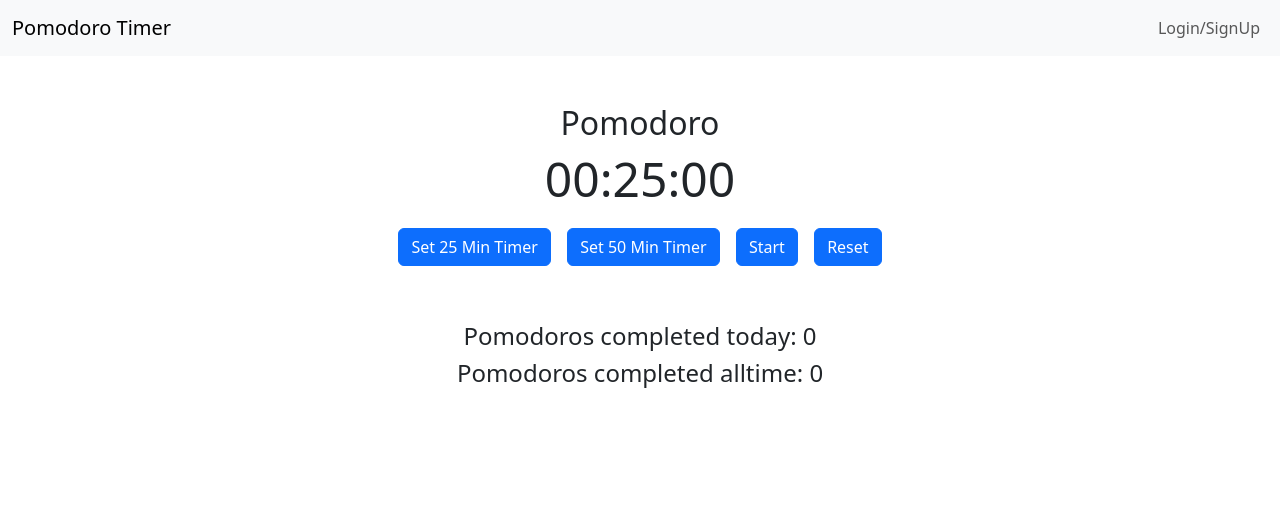
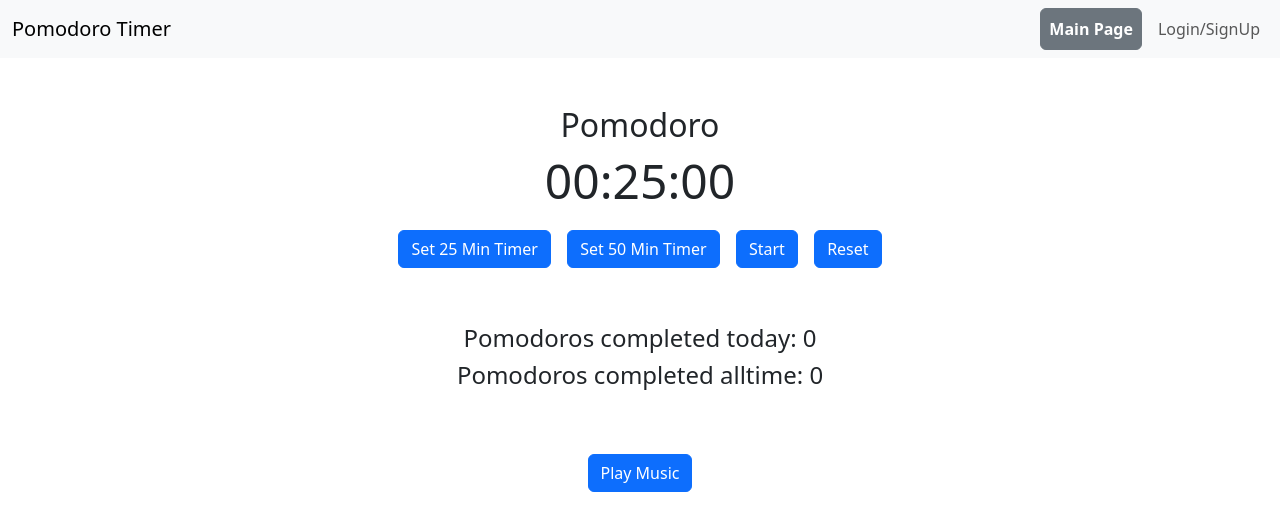
Before and after one commit to TimoH447/master-o-meter, a Django app: page /pomo/ in a window 1280 px wide. Shown: the top 531 px of the page. Run offline with Django 5.2, Linux system fonts and the light colour scheme.

Commit message:
play music button and connecting main page with pomo timer

```diff
--- a/webapp/pomo/templates/pomo/pomodoro.html
+++ b/webapp/pomo/templates/pomo/pomodoro.html
@@ -33,6 +33,7 @@
 
             <div class="collapse navbar-collapse justify-content-end" id="navbarNavAltMarkup">
                 <div class="navbar-nav align-items-center">
+                    <a class="btn btn-secondary p-2 fw-bold me-2" href="{% url 'index' %}">Main Page</a>
                     {% if user.is_authenticated %}
                     <a class="btn btn-primary p-2 fw-bold" href="{% url 'logout' %}">Logout</a>
                     {% else %}
@@ -75,6 +76,13 @@
                     <p class="h4">Pomodoros completed alltime: {{ total_pomos_alltime }}</p>
                 </div>
             </div>
+            <div class="row">
+                <div class="col-lg-12 mt-5 h4 text-center">
+                    <button class="btn btn-primary" onclick="playMusic()">Play Music</button>
+                    <audio id="music" src="/static/pomo/audio/deep-xethrocc.mp3"></audio>
+                </div>
+            </div>
+
         </div>
     </section>
 
--- a/webapp/static/pomo/app.js
+++ b/webapp/static/pomo/app.js
@@ -7,12 +7,25 @@ let mainIsTimerRunning = false;
 let selectedPomodoroCount = 1;  // 1 for 25 min, 2 for 50 min
 
 const audio = new Audio('static/pomo/audio/alarm1.mp3');
+
 document.addEventListener('DOMContentLoaded', function () {
     var tooltipTriggerList = [].slice.call(document.querySelectorAll('[data-bs-toggle="tooltip"]'));
     var tooltipList = tooltipTriggerList.map(function (tooltipTriggerEl) {
         return new bootstrap.Tooltip(tooltipTriggerEl);
     });
 });
+
+function playMusic() {
+    const music = document.getElementById('music');
+
+    if (music.paused) {
+        music.volume = 0.2;  // Set volume (adjust as needed)
+        music.play();
+    } else {
+        music.pause();
+        music.currentTime = 0;  // Optional: reset the music to the start
+    }
+}
 
 // Function to set the timer's duration (but not start it)
 function setTimer(minutes, pomodoroCount) {
--- a/webapp/thesis_tracker/templates/thesis_tracker/mehr-infos.html
+++ b/webapp/thesis_tracker/templates/thesis_tracker/mehr-infos.html
@@ -49,6 +49,8 @@
             aber mit 30-40 Seiten für die Arbeit kann man rechnen.
             <br><br>
             Zurück zur <a href="{% url 'index' %}">Startseite</a>.
+            <br>
+            Hier geht es zu einem <a href="{% url 'pomodoro_timer' %}">Pomodoro Timer</a>.
 
             <h2>Weitere Masterarbeits Stats:</h2>
 
```
Also changed, not shown: webapp/pomo/static/pomo/app.js (+13 -0 lines), 2 other files.
